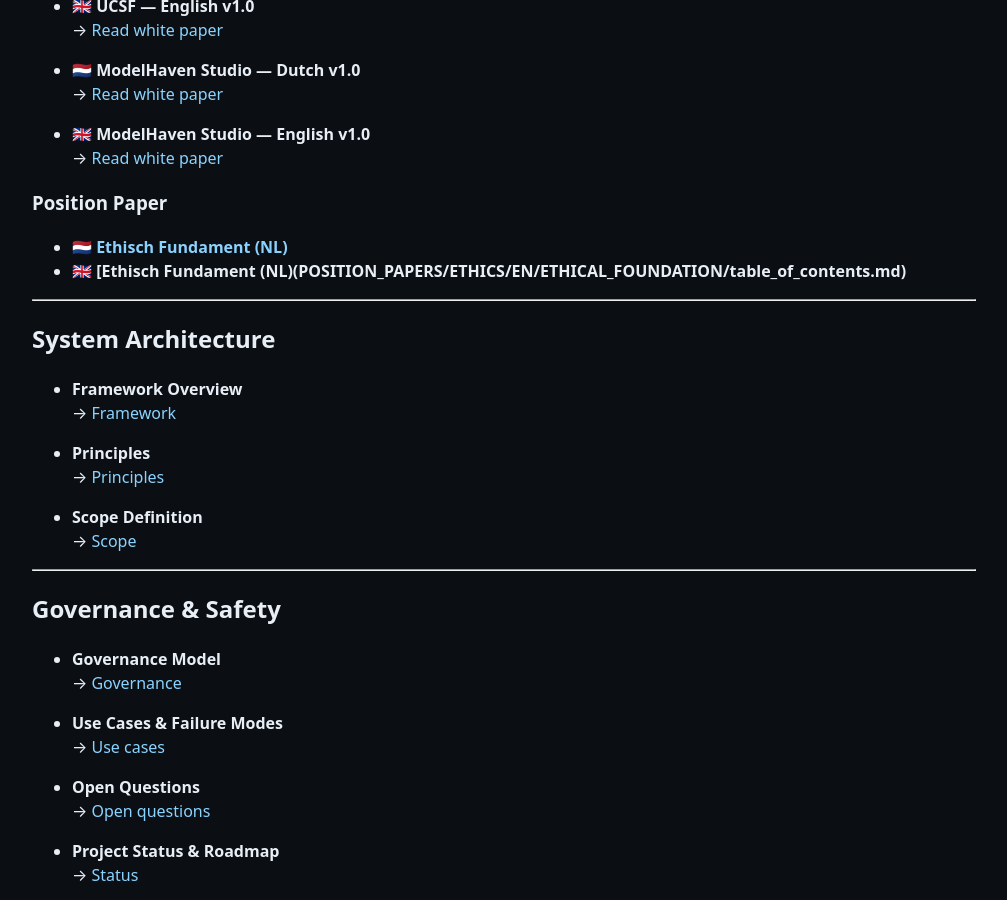
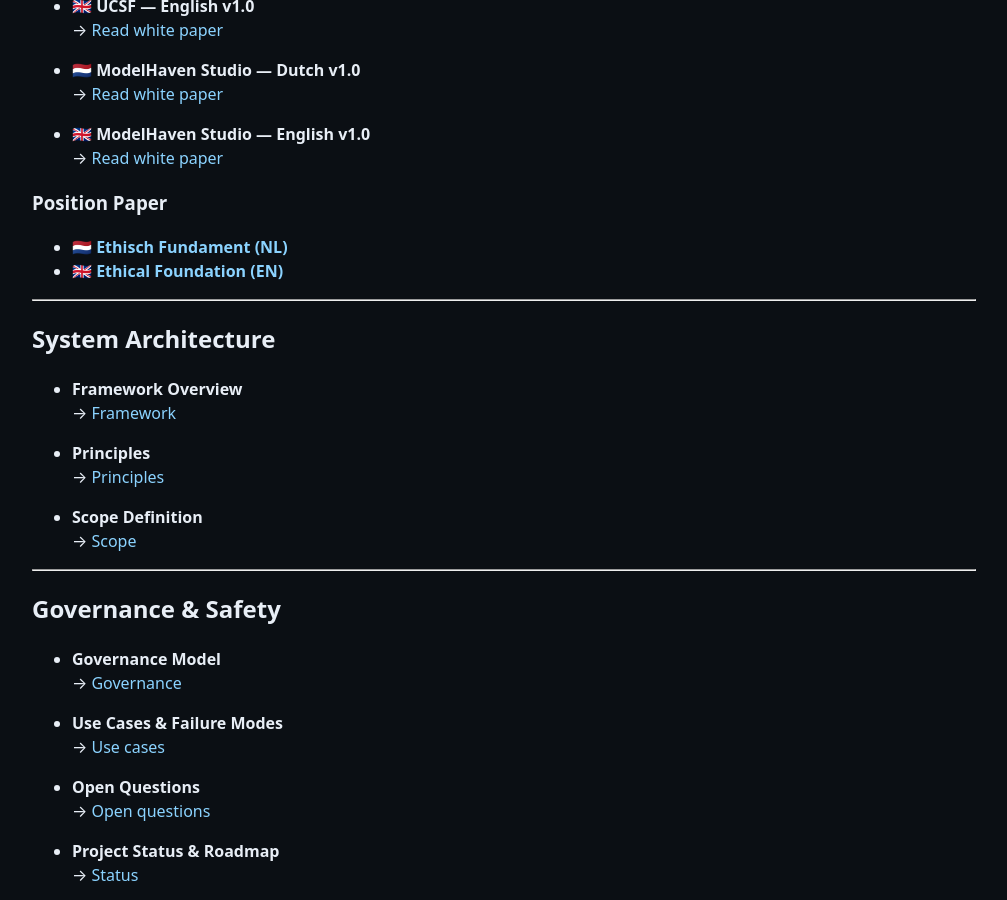
Before and after one commit to MartijnBruzzese/ModelHaven-Studio, a Jekyll site: the page built from index.md, in a window 1280 px wide and 900 px high, scrolled down 869 px. Shown: the whole window, without its empty margins (136-1143 px from the left). Built offline with Jekyll 4.4.1, drawn with Linux system fonts in a browser that asks for light colours.

Commit message:
Update index.md

```diff
--- a/index.md
+++ b/index.md
@@ -52,7 +52,7 @@
 ### Position Paper
 
 - 🇳🇱 **[Ethisch Fundament (NL)](POSITION_PAPERS/ETHICS/NL/ETHISCH_FUNDAMENT/inhoudsopgave.md)**
-- 🇬🇧 **[Ethisch Fundament (NL)(POSITION_PAPERS/ETHICS/EN/ETHICAL_FOUNDATION/table_of_contents.md)**
+- 🇬🇧 **[Ethical Foundation (EN)](POSITION_PAPERS/ETHICS/EN/ETHICAL_FOUNDATION/table_of_contents.md)**
 
 ---
 
```
